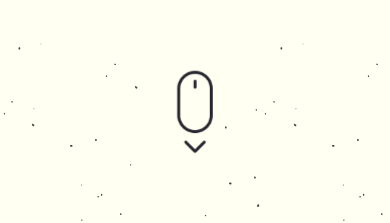
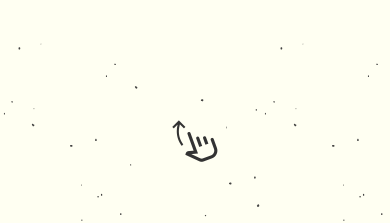
Before and after one commit to isaac-pj/big-day, a React (Vite) app: page / in a window 390 px wide. Shown: the part 573-796 px from the top of the page. Built offline with nearby package versions, Linux system fonts and the light colour scheme.

Commit message:
feat(cover): add swipe icon for mobile

```diff
--- a/src/components/icon/icon.jsx
+++ b/src/components/icon/icon.jsx
@@ -1,5 +1,12 @@
-const Icon = ({ name }) => {
-  return <span className="material-symbols-outlined">{name}</span>;
+const Icon = ({ name, size, color }) => {
+  return (
+    <span
+      className="material-symbols-outlined"
+      style={{ fontSize: size, color }}
+    >
+      {name}
+    </span>
+  );
 };
 
 export default Icon;
--- a/src/containers/sectionCover/sectionCover.jsx
+++ b/src/containers/sectionCover/sectionCover.jsx
@@ -3,9 +3,13 @@ import "./sectionCover.style.scss";
 import Section from "../../components/section/section";
 import { gsap } from "gsap";
 import { ScrollToPlugin } from "gsap/ScrollToPlugin";
+import Icon from "../../components/icon/Icon";
+import useIsMobile from "../../hooks/useIsMobile";
 gsap.registerPlugin(ScrollToPlugin);
 
 const SectionCover = () => {
+  const isMobile = useIsMobile();
+
   const handleScrollClick = () => {
     gsap.to(window, { duration: 1, scrollTo: "#colors" });
   };
@@ -22,7 +26,12 @@ const SectionCover = () => {
           className="SectionCover__scrollButtom"
           onClick={handleScrollClick}
         >
-          <img src="src/assets/images/mouse-wheel.webp" alt="mouse wheel" />
+          {!isMobile && (
+            <img src="src/assets/images/mouse-wheel.webp" alt="mouse wheel" />
+          )}
+          {isMobile && (
+            <Icon name={"swipe_up"} size={48} color="var(--text-dark)" />
+          )}
         </button>
       </div>
     </Section>
--- a/src/containers/sectionCover/sectionCover.style.scss
+++ b/src/containers/sectionCover/sectionCover.style.scss
@@ -59,16 +59,16 @@
       bottom: 100px;
     }
 
-    @keyframes pulse {
-      from {
-        transform: scale(0.7);
-      }
-      50% {
-        transform: scale(0.8);
-      }
-      to {
-        transform: scale(0.7);
-      }
-    }
+    // @keyframes pulse {
+    //   from {
+    //     transform: scale(0.7);
+    //   }
+    //   50% {
+    //     transform: scale(0.8);
+    //   }
+    //   to {
+    //     transform: scale(0.7);
+    //   }
+    // }
   }
 }
```
